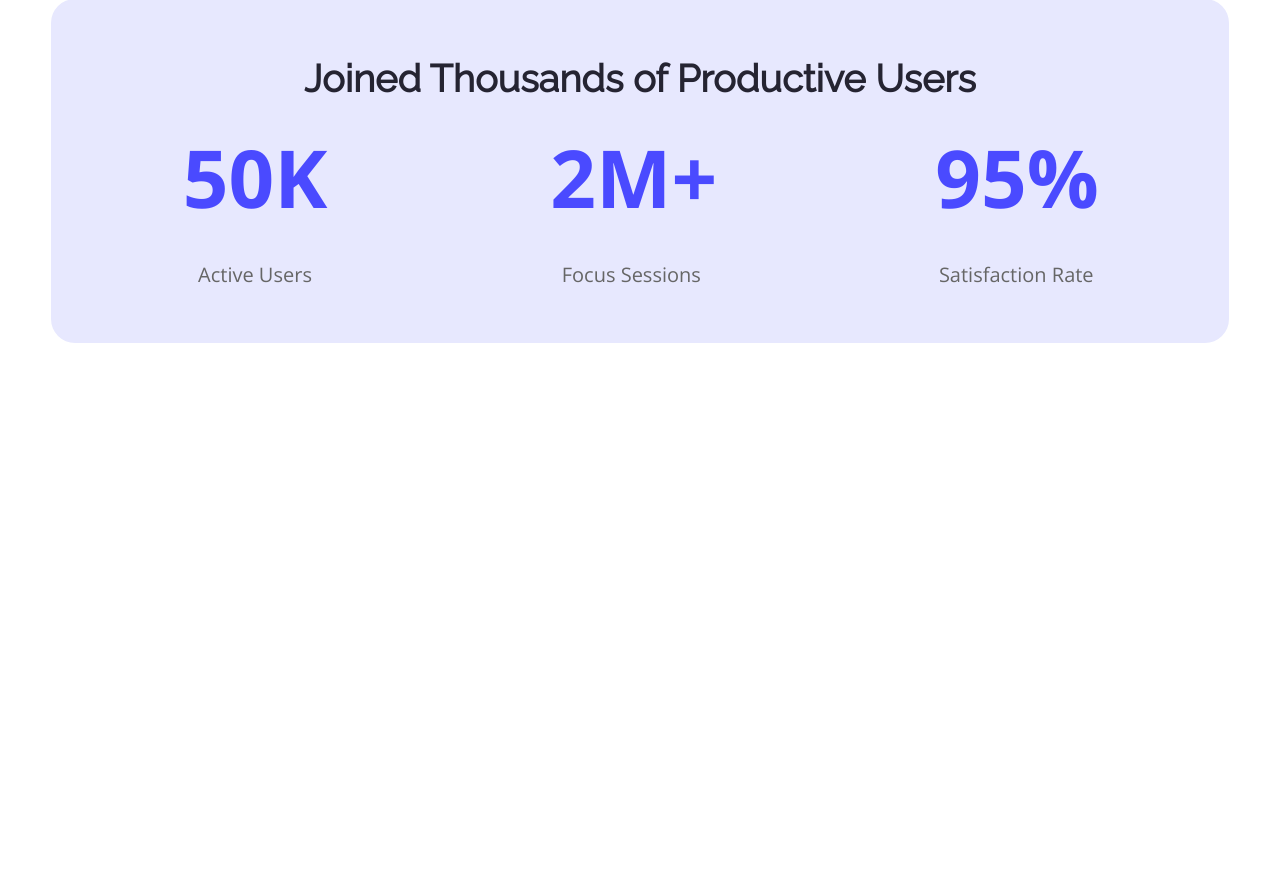
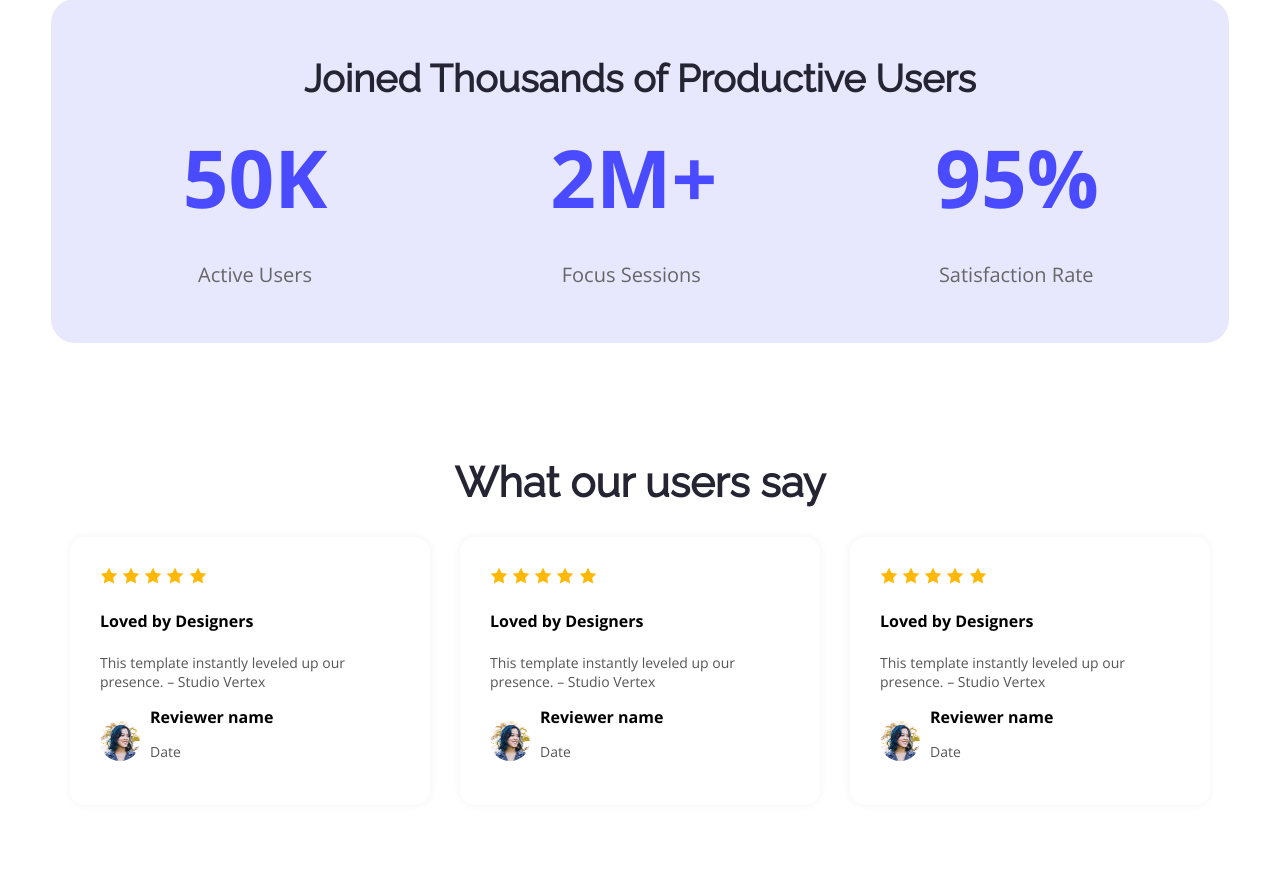
Before and after one commit to sabbirahmedraju/assignment, a plain HTML site: page B12A01-landing-launchpad/index.html in a window 1280 px wide. Shown: the part 1270-2158 px from the top of the page. Before the commit the page ends 1621 px from the top, so only its background shows below. Drawn offline with nearby package versions, Linux system fonts and the light colour scheme.

Commit message:
add all codes

```diff
--- a/B12A01-landing-launchpad/index.html
+++ b/B12A01-landing-launchpad/index.html
@@ -59,7 +59,69 @@
             </div>
           </div>
          </section>
+     <section class="testimonials">
+            <h1 class="section-title center">What our users say</h1>
+         <div class="testimonial-cards">
 
+            <div class="testimonial">
+                <div class="star">
+                    <img src="./Assets/icon-star.png" alt="star">
+                    <img src="./Assets/icon-star.png" alt="star">
+                    <img src="./Assets/icon-star.png" alt="star">
+                    <img src="./Assets/icon-star.png" alt="star">
+                    <img src="./Assets/icon-star.png" alt="star">
+                </div>
+                <h4>Loved by Designers</h4>
+                <p>This template instantly leveled up our presence. – Studio Vertex</p>
+                <div class="reviewer">
+                    <img src="./Assets/avatar.png" alt="avater">
+                    <div>
+                        <strong>Reviewer name</strong>
+                        <p>Date</p>
+                    </div>
+                </div>
+            </div>
+            <!-- Duplicate testimonial 2 -->
+            <div class="testimonial">
+                <div class="star">
+                    <img src="./Assets/icon-star.png" alt="star">
+                    <img src="./Assets/icon-star.png" alt="star">
+                    <img src="./Assets/icon-star.png" alt="star">
+                    <img src="./Assets/icon-star.png" alt="star">
+                    <img src="./Assets/icon-star.png" alt="star">
+                </div>
+                <h4>Loved by Designers</h4>
+                <p>This template instantly leveled up our presence. – Studio Vertex</p>
+                <div class="reviewer">
+                    <img src="./Assets/avatar.png" alt="avater">
+                    <div>
+                        <strong>Reviewer name</strong>
+                        <p>Date</p>
+                    </div>
+                </div>
+            </div>
+            <!-- Duplicate testimonital 3 -->
+            <div class="testimonial">
+                <div class="star">
+                    <img src="./Assets/icon-star.png" alt="star">
+                    <img src="./Assets/icon-star.png" alt="star">
+                    <img src="./Assets/icon-star.png" alt="star">
+                    <img src="./Assets/icon-star.png" alt="star">
+                    <img src="./Assets/icon-star.png" alt="star">
+                </div>
+                <h4>Loved by Designers</h4>
+                <p>This template instantly leveled up our presence. – Studio Vertex</p>
+                <div class="reviewer">
+                    <img src="./Assets/avatar.png" alt="avater">
+                    <div>
+                        <strong>Reviewer name</strong>
+                        <p>Date</p>
+                    </div>
+                </div>
+            </div>
+
+         </div>
+    </section>
     </main>
     <footer>
 
--- a/B12A01-landing-launchpad/style.css
+++ b/B12A01-landing-launchpad/style.css
@@ -156,3 +156,72 @@ text-align: center;
   color: #666;
   margin-top: -50px;
 }
+.section-title.center{
+  color: rgb(37, 36, 50);
+font-family: Raleway;
+font-size: 42px;
+font-weight: 700;
+line-height: 49px;
+letter-spacing: 0%;
+text-align: center;
+}
+  .testimonials {
+    padding: 80px 20px;
+    background-color: transparent;
+  }
+
+  .section-title {
+    font-size: 28px;
+    font-weight: bold;
+    text-align: center;
+    margin-bottom: 30px;
+  }
+
+  .testimonial-cards {
+    display: flex;
+    justify-content: center;
+    flex-wrap: wrap;
+    gap: 30px;
+    max-width: 1140px;
+    margin: 0 auto;
+  }
+
+  .testimonial {
+    background-color: #ffffff;
+    padding: 30px;
+    border-radius: 15px;
+    box-shadow: 0 0 10px rgba(0,0,0,0.05);
+    width: 300px;
+  }
+
+  .stars {
+    display: flex;
+    gap: 5px;
+  }
+
+  .stars img {
+    height: 18px;
+  }
+
+  .testimonial h3 {
+    margin: 15px 0 10px;
+    font-size: 18px;
+  }
+
+  .testimonial p {
+    font-size: 14px;
+    color: #555;
+  }
+
+  .reviewer {
+    display: flex;
+    align-items: center;
+    margin-top: 15px;
+  }
+
+  .reviewer img {
+    height: 40px;
+    width: 40px;
+    border-radius: 50%;
+    margin-right: 10px;
+  }
```
